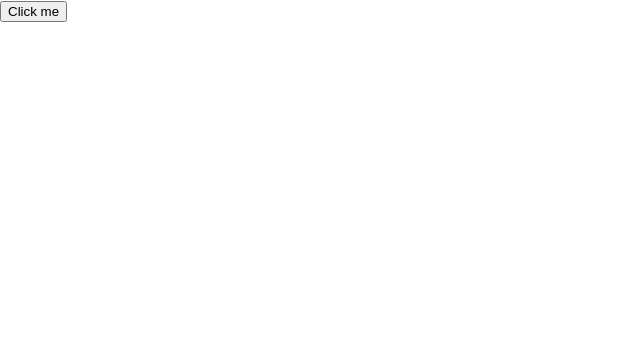
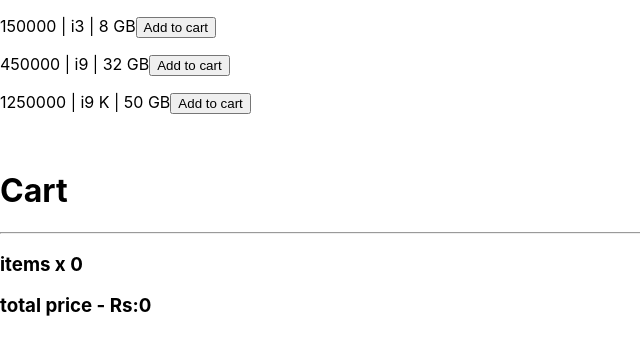
Before and after one commit to foverokavindz/react-redux-learning, a React (Create React App) app: page / in a window 1280 px wide. Shown: the top 354 px of the page, without its empty margins (0-640 px from the left). Built offline with nearby package versions, Linux system fonts and the light colour scheme.

Commit message:
Created shopping cart

```diff
--- a/src/App.js
+++ b/src/App.js
@@ -1,32 +1,57 @@
-import { useState } from 'react';
-import { produce } from 'immer';
-
-const obj = {
-  name: 'amila',
-  city: 'Tangalle',
-  position: 'Web Developer',
-  address: {
-    add1: 'nuwara',
-  },
-};
+import { useDispatch, useSelector } from 'react-redux';
+import { selectLaptop } from './store/reducers/laptopSlice';
+import {
+  addItemToCart,
+  removeItemFromCart,
+  selectCart,
+  removeOneItemFromCart,
+} from './store/reducers/cartSlice';
 
 const App = () => {
-  const [test, setTest] = useState({ ...obj });
+  const laptop = useSelector(selectLaptop);
+  const cart = useSelector(selectCart);
+  const dispatch = useDispatch();
 
-  const clickHandle = () => {
-    // react waladi producer function eka athulta prev state eka denna one na...specily react walt puluwan pre stat eka producer dunction ekt automaticaly arn new state ekk hdnna
-    // spread kr kr object copy arn wens krna ekt lesi widiyak thma Immer eken krnne
-    setTest(
-      produce((prevState) => {
-        prevState.address.add2 = 'Colombo';
-      })
-    );
-  };
+  let total = 0;
+  let itemCount = 0;
+
+  if (cart.length > 0) {
+    cart.forEach((el) => {
+      total += el.count * el.price;
+      itemCount += el.count;
+    });
+  } else {
+    total = 0;
+  }
 
   return (
     <div>
-      <button onClick={clickHandle}>Click me</button>
-      {console.log(test)}
+      {laptop.map(({ id, cpu, ram, price }) => (
+        <p key={id}>
+          {price} | {cpu} | {ram}
+          <button onClick={() => dispatch(addItemToCart(id, cpu, ram, price))}>
+            Add to cart
+          </button>
+        </p>
+      ))}
+
+      <br />
+      <h1>Cart</h1>
+      <hr />
+
+      <h3>items x {itemCount}</h3>
+      {cart.map(({ id, cpu, ram, price, count }) => (
+        <p key={id}>
+          ({price} | {cpu} | {ram}) x {count}{' '}
+          <button onClick={() => dispatch(removeOneItemFromCart(id))}>
+            Remove one
+          </button>{' '}
+          <button onClick={() => dispatch(removeItemFromCart(id))}>
+            Delete
+          </button>
+        </p>
+      ))}
+      <h3>total price - Rs:{total}</h3>
     </div>
   );
 };
--- a/src/index.js
+++ b/src/index.js
@@ -5,13 +5,15 @@ import App from './App';
 import reportWebVitals from './reportWebVitals';
 
 // redux
-// import { Provider } from 'react-redux';
-// import store from './store/store';
+import { Provider } from 'react-redux';
+import store from './store/store';
 
 const root = ReactDOM.createRoot(document.getElementById('root'));
 root.render(
   <React.StrictMode>
-    <App />
+    <Provider store={store}>
+      <App />
+    </Provider>
   </React.StrictMode>
 );
 
--- /dev/null
+++ b/src/store/reducers/cartSlice.js
@@ -0,0 +1,49 @@
+import { createSlice } from '@reduxjs/toolkit';
+
+const initialState = [];
+
+const cartSlice = createSlice({
+  name: 'cart',
+  initialState,
+  reducers: {
+    addItemToCart: {
+      reducer: (state, action) => {
+        const id = action.payload.id;
+        const tempObj = state.find((el) => el.id === id);
+
+        if (tempObj) {
+          tempObj.count += 1;
+        } else {
+          state.push(action.payload);
+        }
+      },
+      prepare: (id, cpu, ram, price) => ({
+        payload: {
+          id,
+          cpu,
+          ram,
+          price,
+          count: 1,
+        },
+      }),
+    },
+
+    removeItemFromCart: (state, action) => {
+      const index = state.indexOf(action.payload);
+
+      state.splice(index, 1);
+    },
+
+    removeOneItemFromCart: (state, action) => {
+      const index = state.indexOf(action.payload);
+
+      state[index].count -= 1;
+    },
+  },
+});
+
+export const selectCart = (store) => store.cart;
+
+export const { addItemToCart, removeItemFromCart, removeOneItemFromCart } =
+  cartSlice.actions;
+export default cartSlice.reducer;
--- /dev/null
+++ b/src/store/reducers/laptopSlice.js
@@ -0,0 +1,36 @@
+import { createSlice } from '@reduxjs/toolkit';
+
+const initialState = [
+  {
+    id: 1,
+    price: 150000,
+    cpu: 'i3',
+    ram: '8 GB',
+  },
+  {
+    id: 12,
+    price: 450000,
+    cpu: 'i9',
+    ram: '32 GB',
+  },
+  {
+    id: 13,
+    price: 1250000,
+    cpu: 'i9 K',
+    ram: '50 GB',
+  },
+];
+
+const laptopSlice = createSlice({
+  name: 'laptop',
+  initialState,
+  reducers: {
+    addLaptop: (state, action) => {
+      state.push(action.payload);
+    },
+  },
+});
+
+export const selectLaptop = (store) => store.laptop;
+export const { addLaptop } = laptopSlice.actions;
+export default laptopSlice.reducer;
--- /dev/null
+++ b/src/store/store.js
@@ -0,0 +1,9 @@
+import { configureStore } from '@reduxjs/toolkit';
+import cartSliceReducer from './reducers/cartSlice';
+import laptopSliceReducer from './reducers/laptopSlice';
+
+const store = configureStore({
+  reducer: { cart: cartSliceReducer, laptop: laptopSliceReducer },
+});
+
+export default store;
```
